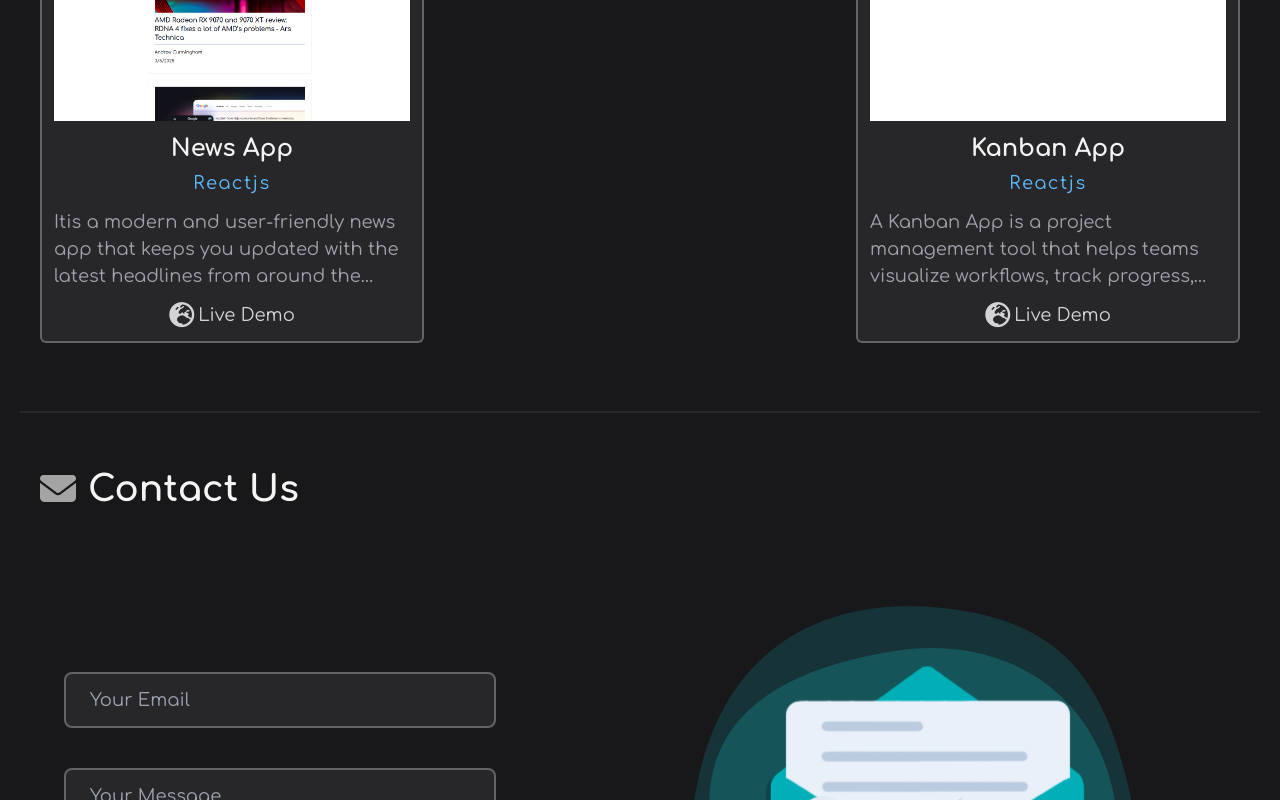
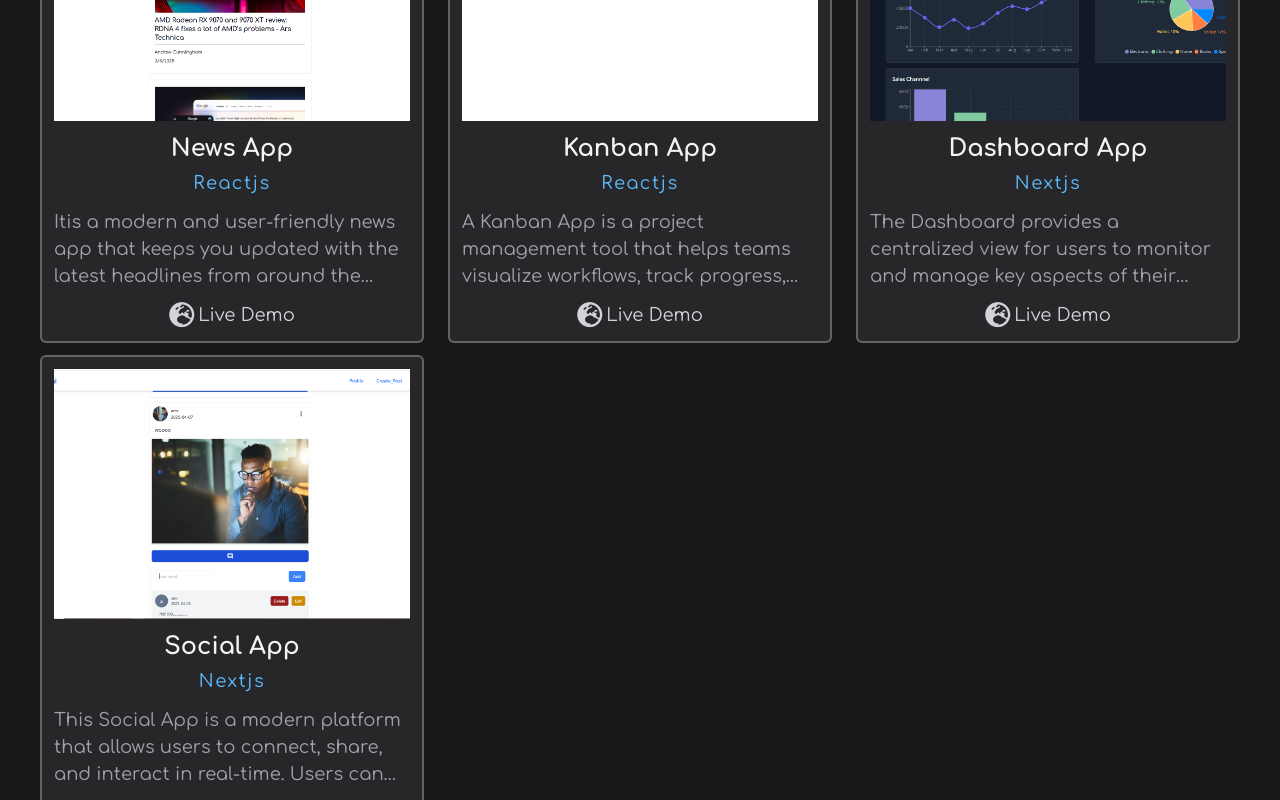
Before and after one commit to AhmedElabrass25/MyReactPortfolio, a React (Vite) app: page / in a window 1280 px wide. Shown: the part 6200-7000 px from the top of the page. Built offline with nearby package versions, Linux system fonts and the light colour scheme.

Commit message:
dashboard_and_socialapp

```diff
--- a/src/components/products.js
+++ b/src/components/products.js
@@ -21,6 +21,8 @@ import aroundTheWorld from "../assets/images/aroundTheWorld.png";
 import weatherApp from "../assets/images/WaetherApp.png";
 import newsApp from "../assets/images/newsAppImage.png";
 import KanbanApp from "../assets/images/kanbanApp.png";
+import dashboardApp from "../assets/images/dashboardApp.png";
+import socialApp from "../assets/images/socialApp.png";
 
 export const Projects = [
   {
@@ -207,4 +209,20 @@ export const Projects = [
     category: "reactjs",
     image: KanbanApp,
   },
+  {
+    id: 24,
+    name: "Dashboard App",
+    desc: "The Dashboard provides a centralized view for users to monitor and manage key aspects of their account or application. It displays real-time data, summaries, and analytics in an organized and visually appealing layout. Users can quickly access important actions, track performance metrics, and stay informed about recent activity or system updates — all from a single, user-friendly interface.",
+    demo: "https://dashboard-app-nextjs-drab.vercel.app",
+    category: "nextjs",
+    image: dashboardApp,
+  },
+  {
+    id: 25,
+    name: "Social App",
+    desc: "This Social App is a modern platform that allows users to connect, share, and interact in real-time. Users can create profiles, post updates, follow others, like and comment on content, and engage in meaningful conversations. Designed with a clean UI and smooth UX, it offers an experience similar to popular social networks, with added focus on performance, responsiveness, and a touch of personalization. Whether you're building your network or sharing your thoughts, this app is your space to stay connected.",
+    demo: "https://social-app-two-murex.vercel.app",
+    category: "nextjs",
+    image: socialApp,
+  },
 ];
```
Also changed, not shown: src/assets/images/dashboardApp.png (added), src/assets/images/socialApp.png (added).
